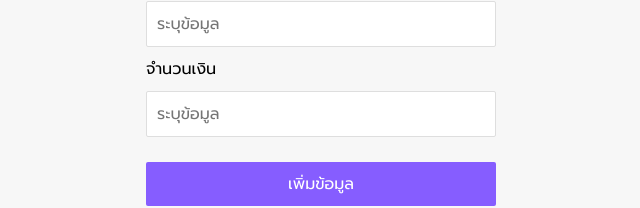
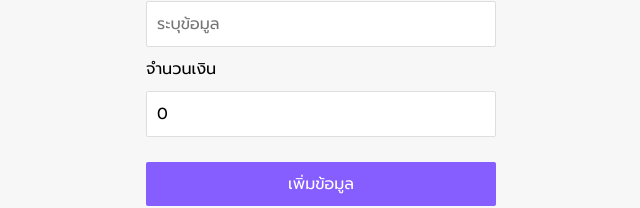
Before and after one commit to KN-PN/KRS_CloneReactForm, a React (Vite) app: page / in a window 1280 px wide. Shown: the part 345-553 px from the top of the page, without its empty margins (319-959 px from the left). Built offline with nearby package versions, Linux system fonts and the light colour scheme.

Commit message:
changed useRef to useState, validate form by useEffect, changed gen uuid listItem to form

```diff
--- a/src/FormComponent.jsx
+++ b/src/FormComponent.jsx
@@ -1,37 +1,37 @@
-import { useRef } from 'react';
+import { useEffect, useState } from 'react';
 import './FormComponent.css'
 
 import PropTypes from 'prop-types'
+import { v4 as uuidv4 } from 'uuid';
+
 
 function FormComponent(props) {
 
-    let ref = useRef({
-        name: '',
-        amount: 0
-    });
-
-    const handleInputChange = (event) => {
-
-        const inputName = event.target.name;
-        const inputVal = event.target.value;
-        console.log('ref : ', ref);
-        let data = ref.current
-        data[inputName] = inputVal
-    }
+    const [name, setName] = useState('')
+    const [amount, setAmount] = useState(0)
+    const [isFormInvalid, setIsFormValid] = useState(true)
 
     const handleSubmit = (event) => {
         event.preventDefault();
 
-        const { name, amount } = ref.current
         const updateData = {
+            id: uuidv4(),
             name,
             amount: parseFloat(amount)
         }
 
-        console.log(updateData);
-
+        setName('')
+        setAmount(0)
         props.getItems(updateData);
     }
+
+
+    useEffect(() => {
+        const isValid = name.trim() != "" && amount != 0;
+
+        setIsFormValid(!isValid)
+    }, [name, amount])
+
 
     return (
         <div>
@@ -39,16 +39,24 @@ function FormComponent(props) {
 
                 <div className="form-control">
                     <label>ชื่อรายการ</label>
-                    <input name='name' type="text" placeholder="ระบุข้อมูล" onChange={handleInputChange}></input>
+                    <input name='name'
+                        type="text"
+                        placeholder="ระบุข้อมูล"
+                        value={name}
+                        onChange={(e) => (setName(e.target.value))}></input>
                 </div>
 
                 <div className="form-control">
                     <label>จำนวนเงิน</label>
-                    <input name='amount' type="number" placeholder="ระบุข้อมูล" onChange={handleInputChange}></input>
+                    <input name='amount'
+                        type="number"
+                        placeholder="ระบุข้อมูล"
+                        value={amount}
+                        onChange={(e) => (setAmount(e.target.value))}></input>
                 </div>
 
                 <div className="form-control">
-                    <button type="submit" className='btn'>เพิ่มข้อมูล</button>
+                    <button type="submit" className='btn' disabled={isFormInvalid}>เพิ่มข้อมูล</button>
                 </div>
 
             </form>
--- a/src/ListItem.jsx
+++ b/src/ListItem.jsx
@@ -1,9 +1,7 @@
 import PropTypes from 'prop-types';
 import Item from './Item'
-import { v4 as uuidv4 } from 'uuid';
 
 import styled from 'styled-components';
-
 
 const UL = styled.ul`
     padding-left: 0;
@@ -16,8 +14,8 @@ function ListItem(props) {
             <h2>ListItem</h2>
             <UL>
                 {
-                    items.map(({ name: title, amount }) => {
-                        return <Item key={uuidv4()}
+                    items.map(({ name: title, amount, id }) => {
+                        return <Item key={id}
                             title={title}
                             amount={amount}></Item>
                     })
```
